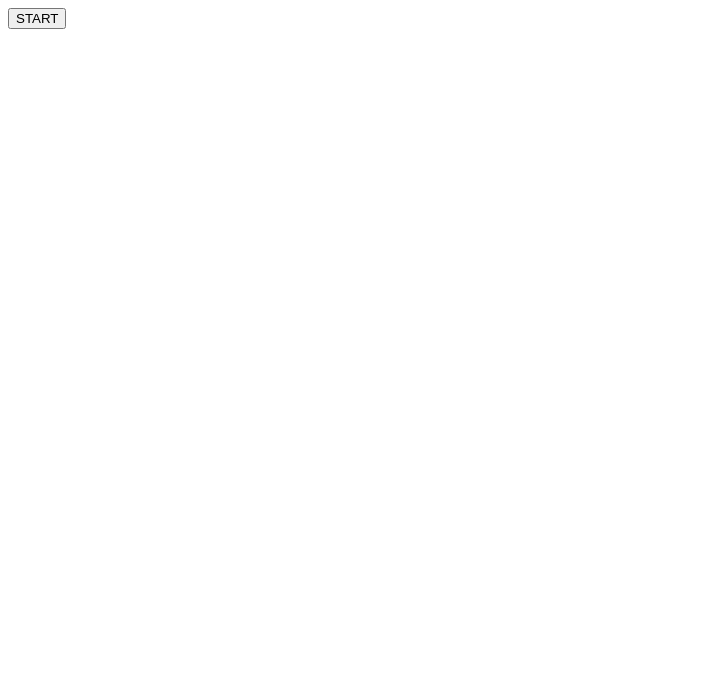
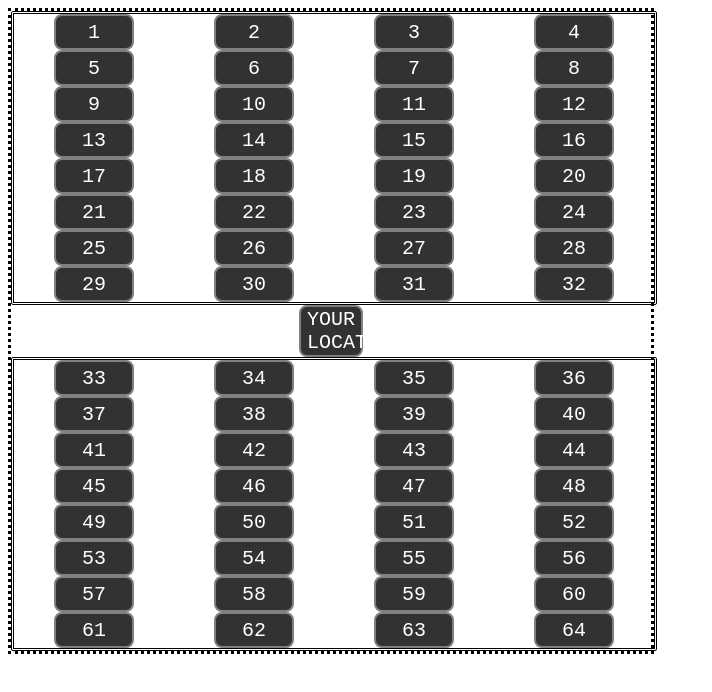
Before and after one commit to ScruffyTheMoose/launchpadInteractive, a plain HTML site: page index.html in a window 1280 px wide. Both pictures are taken after a click on the button "START". Shown: the whole page, without its empty margins (0-712 px from the left). Drawn offline with nearby package versions, Linux system fonts and the light colour scheme.

Commit message:
build start function and base grid

```diff
--- a/index.html
+++ b/index.html
@@ -12,10 +12,13 @@
     <script src="https://ajax.googleapis.com/ajax/libs/jquery/3.6.0/jquery.min.js"></script>
     <script src="inputCtrl.js"></script>
     <script src="locator.js"></script>
+    <script src="start.js"></script>
 </head>
 
-<body>
-    <button id="start">START</button>
+<body id="body">
+    <button id="start" onclick="start();">START</button>
+    </div>
+
 </body>
 
 </html>
--- a/start.js
+++ b/start.js
@@ -1 +1,51 @@
 // JS file to manage the start button and build the grid for plotting elevations and colors
+
+function start() {
+
+    let main = document.createElement("div")
+    main.className = "main";
+    main.id = "main";
+    document.getElementById("body").appendChild(main);
+
+    let cont = document.createElement("div")
+    cont.className = "grid-container";
+    cont.id = "grid-cont-upper";
+    document.getElementById("main").appendChild(cont);
+
+    for (let i = 1; i <= 32; i++) {
+        let b = document.createElement("button");
+        b.className = "box";
+        let node = document.createTextNode(i);
+        b.appendChild(node);
+
+        document.getElementById("grid-cont-upper").appendChild(b);
+    }
+
+    let centerDiv = document.createElement("div")
+    centerDiv.className = "center-div";
+    centerDiv.id = "center-div";
+    document.getElementById("main").appendChild(centerDiv);
+
+    let center = document.createElement("button")
+    center.className = "center";
+    center.id = "center";
+    let centerNode = document.createTextNode("YOUR LOCATION");
+    center.appendChild(centerNode);
+    document.getElementById("center-div").appendChild(center);
+
+    cont = document.createElement("div")
+    cont.className = "grid-container";
+    cont.id = "grid-cont-lower";
+    document.getElementById("main").appendChild(cont);
+
+    for (let i = 33; i <= 64; i++) {
+        let b = document.createElement("button");
+        b.className = "box";
+        let node = document.createTextNode(i);
+        b.appendChild(node);
+
+        document.getElementById("grid-cont-lower").appendChild(b);
+    }
+
+    document.getElementById("start").remove();
+}
--- a/styles.css
+++ b/styles.css
@@ -1,3 +1,58 @@
-button {
+.main {
+    height: 80vh;
+    width: 80vh;
+    /* square */
+    border-style: dotted;
+}
+
+.grid-container {
+    height: 45%;
+    width: 100%;
+    display: grid;
+    grid-template-columns: 1fr 1fr 1fr 1fr;
     align-items: center;
+    justify-items: center;
+    border-radius: 2px;
+    border-style: double;
 }
+
+.box {
+    background-color: rgb(50, 50, 50);
+    color: white;
+    font-size: 20px;
+    font-family: monospace;
+    width: 50%;
+    height: 100%;
+    border: 2px solid grey;
+    border-radius: 8px;
+    transition-duration: 0.4s;
+}
+
+.box:hover {
+    background-color: grey;
+    color: black;
+    border: 2px solid black;
+}
+
+#center-div {
+    align-items: center;
+    text-align: center;
+}
+
+.center {
+    background-color: rgb(50, 50, 50);
+    color: white;
+    font-size: 20px;
+    font-family: monospace;
+    width: 10%;
+    height: 10%;
+    border: 2px solid grey;
+    border-radius: 8px;
+    transition-duration: 0.4s;
+}
+
+.center:hover {
+    background-color: grey;
+    color: black;
+    border: 2px solid black;
+}
```
